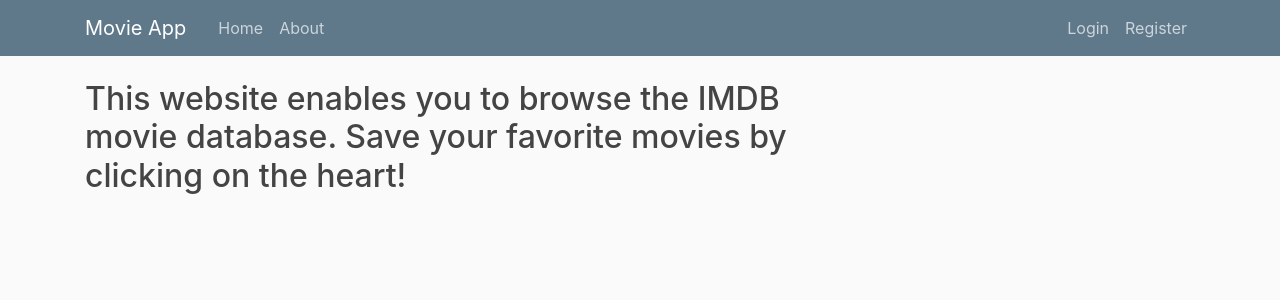
After one commit to fmarcinek/movie_app, a Django app: page /about in a window 1280 px wide. The commit adds this page. Shown: the top 300 px of the page. Run offline with Django 3.2, Linux system fonts and the light colour scheme; some libraries are stand-ins or nearby versions.

Commit message:
Add 'about' site and some missing hrefs

```diff
--- a/movie_app/urls.py
+++ b/movie_app/urls.py
@@ -21,5 +21,6 @@ urlpatterns = [
     path('admin/', admin.site.urls),
     path('', website_views.home, name='website-home'),
     path('search', website_views.MovieItemListView.as_view(), name='website-search'),
-    path('movie/<str:imdb_id>', website_views.MovieDetailView.as_view(), name='website-movie')
+    path('movie/<str:imdb_id>', website_views.MovieDetailView.as_view(), name='website-movie'),
+    path('about', website_views.about, name='website-about'),
 ]
--- /dev/null
+++ b/website/templates/website/about.html
@@ -0,0 +1,6 @@
+{% extends "website/base.html" %}
+{% block content %}
+<div>
+    <h2>This website enables you to browse the IMDB movie database. Save your favorite movies by clicking on the heart!</h2>
+</div>
+{% endblock content %}
--- a/website/templates/website/base.html
+++ b/website/templates/website/base.html
@@ -24,8 +24,8 @@
           </button>
           <div class="collapse navbar-collapse" id="navbarToggle">
             <div class="navbar-nav mr-auto">
-              <a class="nav-item nav-link" href="#">Home</a>
-              <a class="nav-item nav-link" href="#">About</a>
+              <a class="nav-item nav-link" href="{% url 'website-home' %}">Home</a>
+              <a class="nav-item nav-link" href="{% url 'website-about' %}">About</a>
             </div>
             <!-- Navbar Right Side -->
             <div class="navbar-nav">
--- a/website/views.py
+++ b/website/views.py
@@ -20,6 +20,10 @@ def home(request):
     return render(request, 'website/home.html', {'form': form, 'page': '1'})
 
 
+def about(request):
+    return render(request, 'website/about.html')
+
+
 class MovieDetailView(DetailView):
     model = MovieItem
 
```
